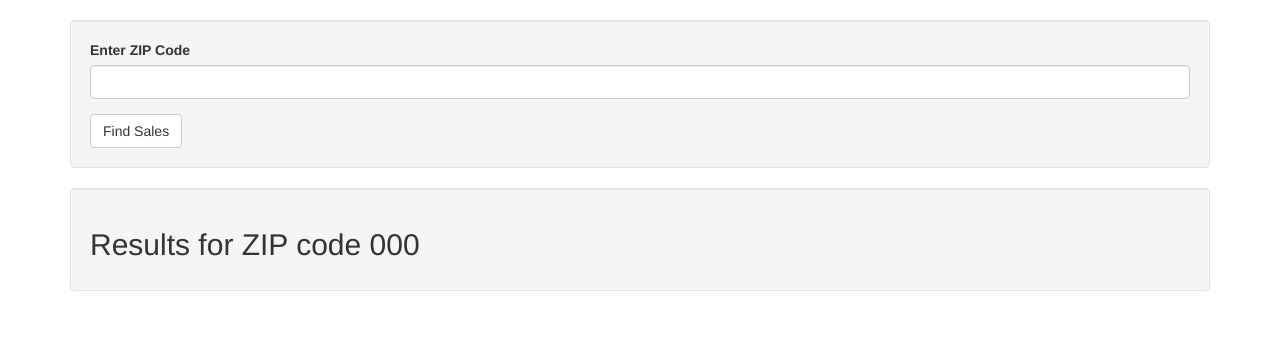
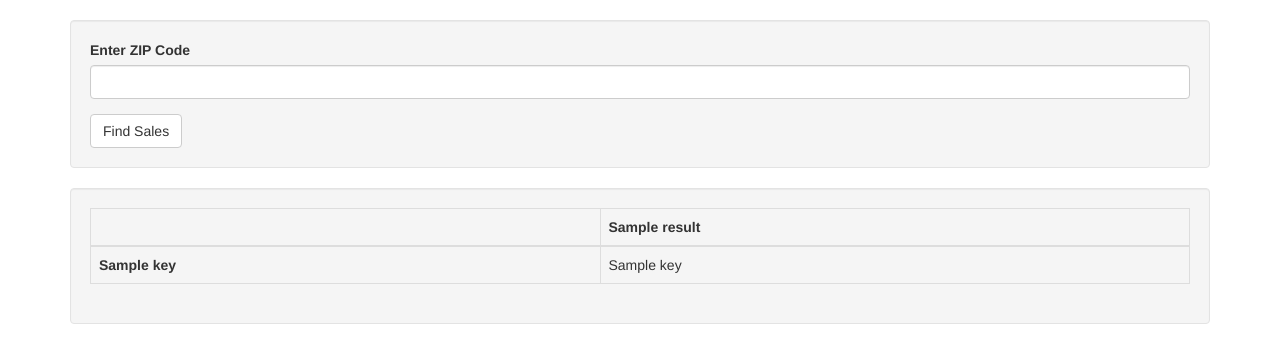
Before and after one commit to bk1051/sales-finder, a Flask app: template app/templates/results.html in a window 1280 px wide. Shown: the part 52-415 px from the top of the page. Run offline with Flask 2, Linux system fonts and the light colour scheme; tables that the repository leaves empty hold one stand-in row (values such as "Sample post"); the template is opened without the code that fills it: values that come from a table or form of the project are taken from there, most other values are stand-ins (such as "Sample title", 1, 10 or a date in 2020); some libraries are stand-ins or nearby versions.

Commit message:
Output results table

```diff
--- a/app/data.py
+++ b/app/data.py
@@ -4,6 +4,7 @@ Module to manipulate and store data
 import pandas as pd
 import numpy as np
 import sys
+import matplotlib.pyplot as plt
 
 # Borough mapping dict
 BOROUGH_MAPPING = {
@@ -116,6 +117,11 @@ def clean_data(raw_data):
     return clean
 
 
+class NoResultsException(Exception):
+    '''Exception thrown when a query has no results'''
+    pass
+
+
 class SalesData(object):
 
 
@@ -123,18 +129,56 @@ class SalesData(object):
         self.database = database
         self.query = None
 
+    def query_for_borough(self, borough):
+        self.query_borough = pd.read_sql_query("select * from sales where borough=%s" % borough, self.database.engine)
+        return self.query_borough
 
     def query_for_zip_code(self, zip_code):
         '''Query database for all rows with a certain zip code, and save in a DataFrame'''
-        self.query = pd.read_sql_query("select * from sales where zip_code=%s" % zip_code, self.database.engine)
-        return self.query
+        self.query_zip = pd.read_sql_query("select * from sales where zip_code=%s" % zip_code, self.database.engine)
+        return self.query_zip
+
+    def results_for_data(self, dataframe):
+        '''Get summary results for a dataframe'''
+        n_sales = len(dataframe)
+        med_price = np.median(dataframe.sale_price)
+        med_price_unit = np.median(dataframe.sale_price_per_res_unit)
+        med_price_sqft = np.median(dataframe.sale_price_per_sqft.dropna())
+
+        return {'Total Number of Sales': "{:,}".format(n_sales),
+                'Median Price': "${:,}".format(int(med_price)),
+                'Median Price Per Residential Unit': "${:,}".format(int(med_price_unit)),
+                'Median Price Per Sq. Foot': "${:,}".format(int(med_price_sqft))
+                }
 
     def results_for_zip_code(self, zip_code):
         '''Return dictionary of results for zip code'''
 
         zipdata = self.query_for_zip_code(zip_code)
 
-        return {'n_sales': len(zipdata)}
+
+        if len(zipdata) == 0:
+            raise NoResultsException()
+
+        # Get borough level results
+        borough = zipdata.borough.mode()[0]
+        boroughdata = self.query_for_borough(borough)
+
+        zip_results = self.results_for_data(zipdata)
+        borough_results = self.results_for_data(boroughdata)
+
+        return [{ 'name': "ZIP Code %s" % zip_code,
+                    'summary_stats': zip_results },
+                { 'name': BOROUGH_MAPPING[borough],
+                    'summary_stats': borough_results}]
+
+    def plots_for_zip_code(self, zip_code):
+        zipdata = self.query_for_zip_code(zip_code)
+
+        plot = zipdata.plot(kind='box', title=title,legend=False, rot=0, figsize=(8,5))
+
+
+
 
 
     def load_rolling_sales_data(self):
--- a/app/main/views.py
+++ b/app/main/views.py
@@ -2,11 +2,11 @@
 The main views module, defining the routes for each URL
 '''
 
-from flask import render_template, session, redirect, url_for
+from flask import render_template, session, redirect, url_for, flash
 from flask.ext.wtf import Form
 from wtforms import StringField, SubmitField, ValidationError
 from wtforms.validators import Required
-#from ..data import SalesData
+from ..data import NoResultsException
 from .. import db, sales_data
 
 from . import main
@@ -53,8 +53,13 @@ def results():
         return redirect(url_for('main.results'))
 
     # Get the graphs
-    results = sales_data.results_for_zip_code(session.get('zip_code'))
+    try:
+        results = sales_data.results_for_zip_code(session.get('zip_code'))
 
+    except NoResultsException:
+        # If no results, flash a message to user, then redirect to index
+        flash("No results from ZIP code %s" % session.get('zip_code'))
+        return redirect(url_for('main.index'))
     # If no valid POST results, either because no form data or
     # because we've been redirected using GET after form data was saved
     # to the session, then render the index template
--- a/app/templates/results.html
+++ b/app/templates/results.html
@@ -8,12 +8,28 @@
 	</div>
 
 	<div class="well lg-10 center zipcode-results">
-		{% if zipcode %}
-			<h2>Results for ZIP code {{ zipcode }}</h2>
-		{% elif loading %}
-			<h2>Loading results for ZIP code {{ zipcode }}</h2>
-		{% else %}
-			<h2>Enter ZIP code to search for property sales</h2>
-		{% endif %}
+	{% if results %}
+		<table class="table table-bordered table-hover">
+			<thead>
+				<tr>
+					<th></th>
+					{% for result in results %}
+						<th>{{ result['name'] }}</th>
+					{% endfor %}
+				</tr>
+			</thead>
+			<tbody>
+				{% for key in results[0]['summary_stats'] %}
+					<tr><th>{{ key }}</th>
+						{% for result in results %}
+						<td>{{ result['summary_stats'][key] }}</td>
+						{% endfor %}
+					</tr>
+				{% endfor %}
+			</tbody>
+
+
+		<table>
+	{% endif %}
 	</div>
 {% endblock main_content %}
```
